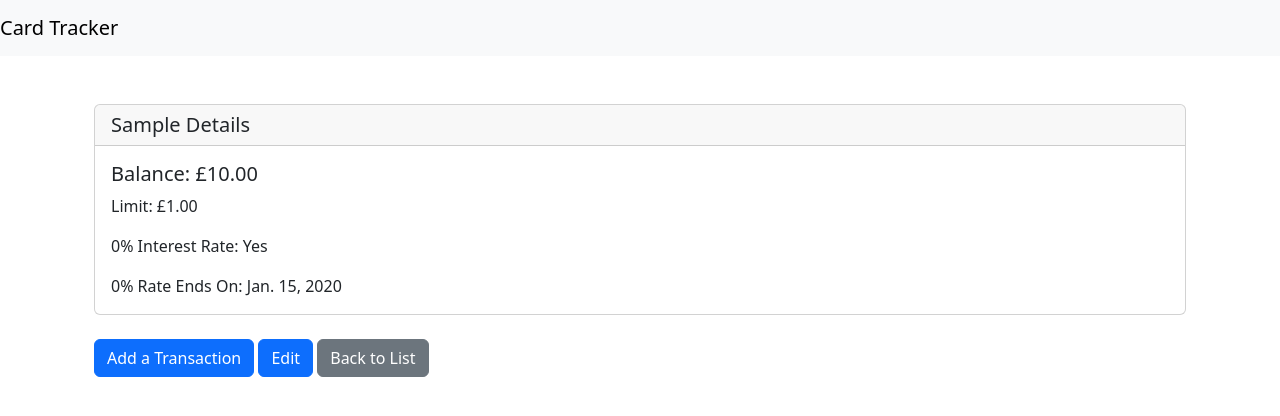
After one commit to MisterC72/card-tracker, a Django app: page /cards/1/ in a window 1280 px wide. The commit adds this page. Shown: the top 416 px of the page. Run offline with Django 4.2, Linux system fonts and the light colour scheme; tables that the repository leaves empty hold one stand-in row (values such as "Sample post").

Commit message:
Add CardDetailView and update card_list template

```diff
--- a/cards/urls.py
+++ b/cards/urls.py
@@ -2,9 +2,10 @@
 
 from django.urls import path
 
-from .views import CardListView, CardCreateView
+from .views import CardListView, CardCreateView, CardDetailView
 
 urlpatterns = [
     path("", CardListView.as_view(), name="card_list"),
     path("new/", CardCreateView.as_view(), name="card_create"),
+    path("<int:pk>/", CardDetailView.as_view(), name="card_detail"),
 ]
--- a/cards/views.py
+++ b/cards/views.py
@@ -34,3 +34,10 @@ class CardCreateView(CreateView):
     # redirect to the card list view after creating a new card
     def get_success_url(self):
         return reverse("card_list")
+
+
+# Create a new view called CardDetailView
+class CardDetailView(DetailView):
+    model = Card
+    template_name = "cards/card_detail.html"
+    context_object_name = "card"
--- /dev/null
+++ b/templates/cards/card_detail.html
@@ -0,0 +1,24 @@
+{% extends '_base.html' %}
+
+{% block content %}
+<div class="container mt-5">
+    <div class="card">
+        <h5 class="card-header">{{ card.provider }} Details</h5>
+        <div class="card-body">
+            <h5 class="card-title">Balance: £{{ card.balance }}</h5>
+            <p class="card-text">Limit: £{{ card.limit }}</p>
+            <p class="card-text">0% Interest Rate: {{ card.is_zero_percent|yesno:"Yes,No" }}</p>
+            {% if card.is_zero_percent %}
+                <p class="card-text">0% Rate Ends On: {{ card.zero_percent_end|date:"N j, Y" }}</p>
+            {% endif %}
+        </div>
+    </div>
+
+    <!-- Optional: Add navigation buttons -->
+    <div class="mt-4">
+        <a href="#" class="btn btn-primary">Add a Transaction</a>
+        <a href="#" class="btn btn-primary">Edit</a>
+        <a href="{% url 'card_list' %}" class="btn btn-secondary">Back to List</a>
+    </div>
+</div>
+{% endblock %}
--- a/templates/cards/card_list.html
+++ b/templates/cards/card_list.html
@@ -7,7 +7,7 @@
     <div class="row">
         {% for card in cards %}
         <div class="col-md-4 mb-4">
-            <!-- Use Bootstrap classes for background color -->
+            <a href="{% url 'card_detail' card.pk %}" class="text-decoration-none">
                 <div class="card {% if card.is_zero_percent %}bg-success{% else %}bg-danger{% endif %} text-white">
                     <div class="card-body">
                         <h5 class="card-title">{{ card.provider }}</h5>
@@ -22,6 +22,7 @@
                         </p>
                     </div>
                 </div>
+            </a>
         </div>
         {% endfor %}
     </div>
```
Lines whose indentation alone changed are shown as unchanged.
